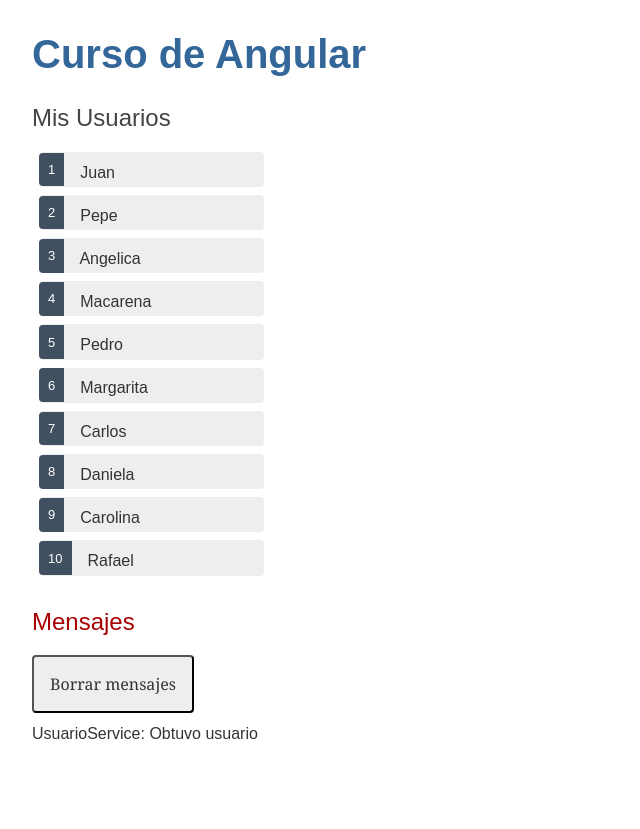
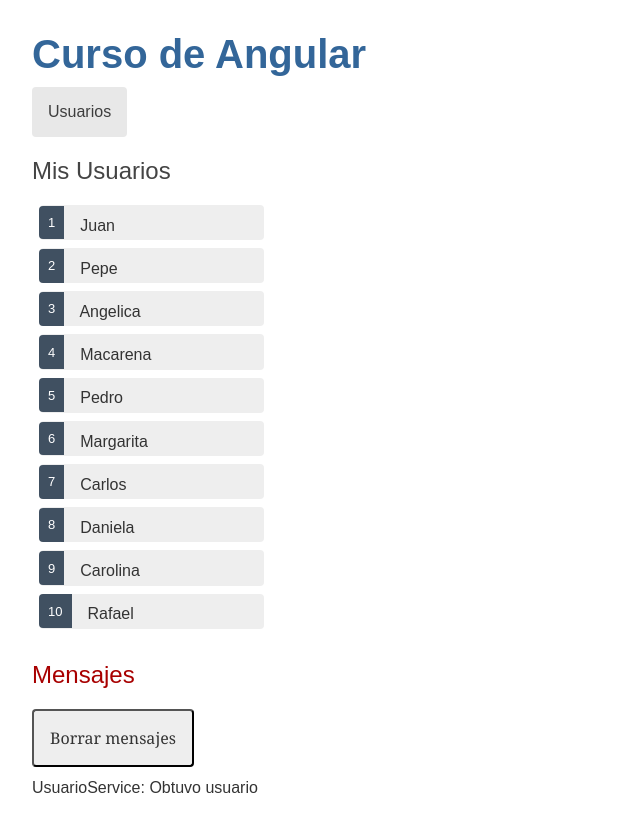
Before and after one commit to blogcraft/curso-de-angular, an Angular app: page /usuarios in a window 1280 px wide. Shown: the whole page, without its empty margins (0-640 px from the left). Before the commit the page ends 800 px from the top, so only its background shows below. Built offline with nearby package versions, Linux system fonts and the light colour scheme.

Commit message:
10.3. Agregar Link de navegación (routerLink)

```diff
--- a/src/app/app.component.css
+++ b/src/app/app.component.css
@@ -0,0 +1,20 @@
+h1 {
+    margin-bottom: 0;
+}
+nav a {
+    padding: 1rem;
+    text-decoration: none;
+    margin-top: 10px;
+    display: inline-block;
+    background-color: #e8e8e8;
+    color: #3d3d3d;
+    border-radius: 4px;
+}
+
+nav a:hover {
+    color: white;
+    background-color: #42545c;
+}
+nav a.active {
+    background-color: black;
+}
--- a/src/app/app.component.html
+++ b/src/app/app.component.html
@@ -1,3 +1,6 @@
 <h1>{{title}}</h1>
+<nav>
+    <a routerLink="/usuarios">Usuarios</a>
+</nav>
 <router-outlet></router-outlet>
 <app-mensajes></app-mensajes>
```
